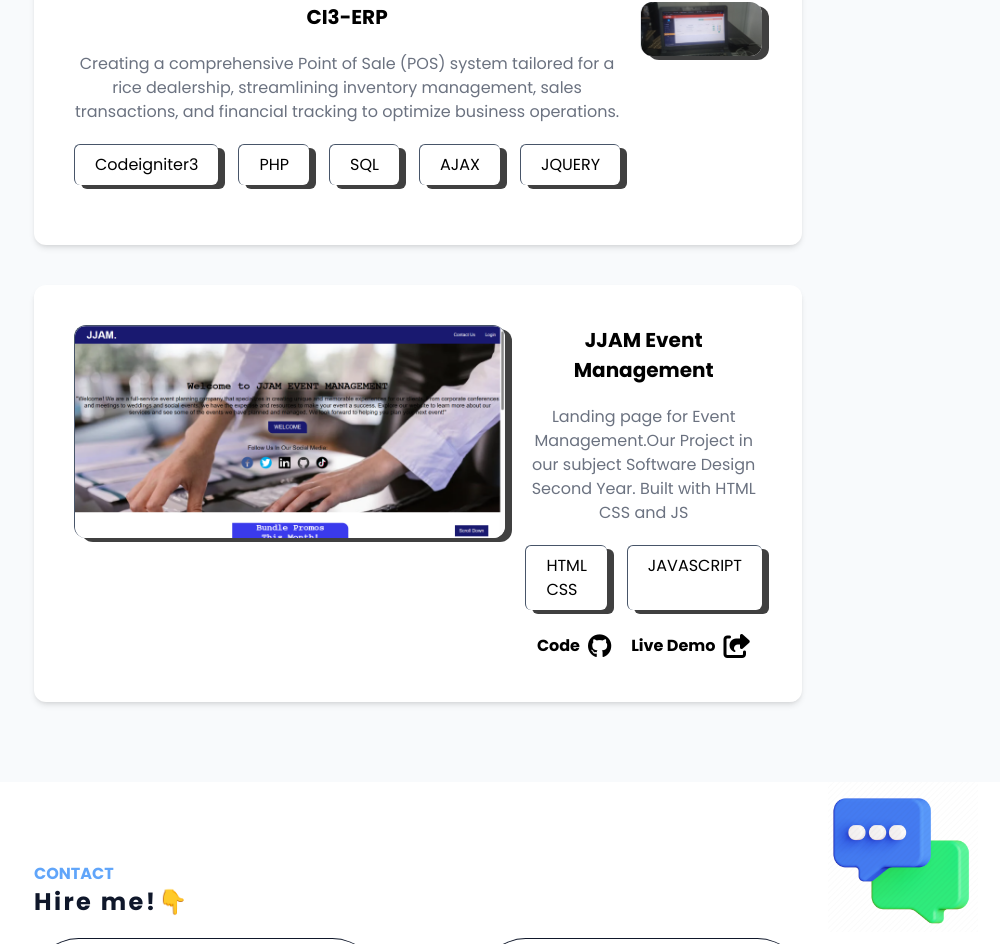
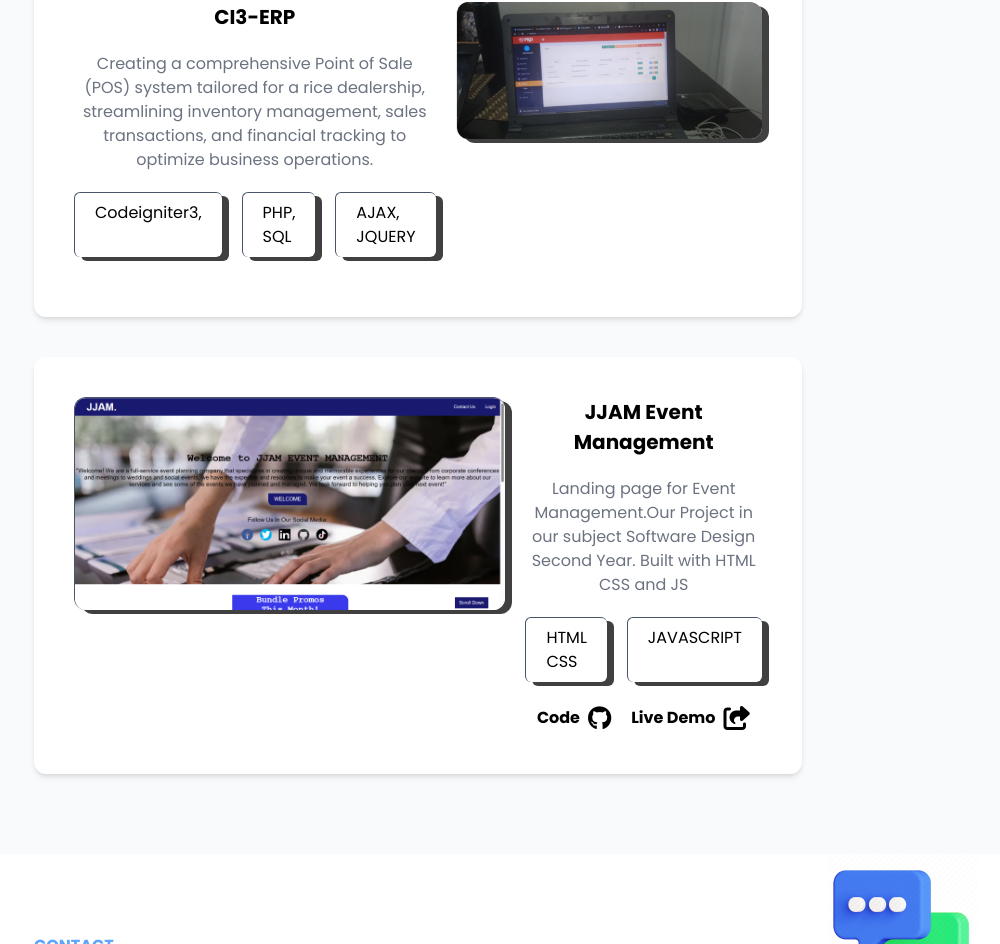
Before and after one commit to JoseEnsoIII/PersonalPortfolio, a React (Vite) app: page / in a window 1280 px wide. Shown: the part 2875-3819 px from the top of the page, without its empty margins (222-1222 px from the left). Built offline with nearby package versions, Linux system fonts and the light colour scheme.

Commit message:
Update Project.jsx
Fix ci3

```diff
--- a/src/pages/Project.jsx
+++ b/src/pages/Project.jsx
@@ -231,20 +231,15 @@ export const Projects = () => {
             </motion.p>
             <div className="flex gap-5 justify-center">
               <span className="shadow-mmd px-5 py-2 rounded-md border-t border-l border-slate-600">
-                Codeigniter3
+                Codeigniter3,
               </span>
               <span className="shadow-mmd px-5 py-2 rounded-md border-t border-l border-slate-600">
-                PHP
+                PHP, SQL
               </span>
               <span className="shadow-mmd px-5 py-2 rounded-md border-t border-l border-slate-600">
-                SQL
+                AJAX, JQUERY
               </span>
-              <span className="shadow-mmd px-5 py-2 rounded-md border-t border-l border-slate-600">
-                AJAX
-              </span>
-              <span className="shadow-mmd px-5 py-2 rounded-md border-t border-l border-slate-600">
-                JQUERY
-              </span>
+
             </div>
             <div className="flex gap-5 items-center justify-center"></div>
           </div>
```
